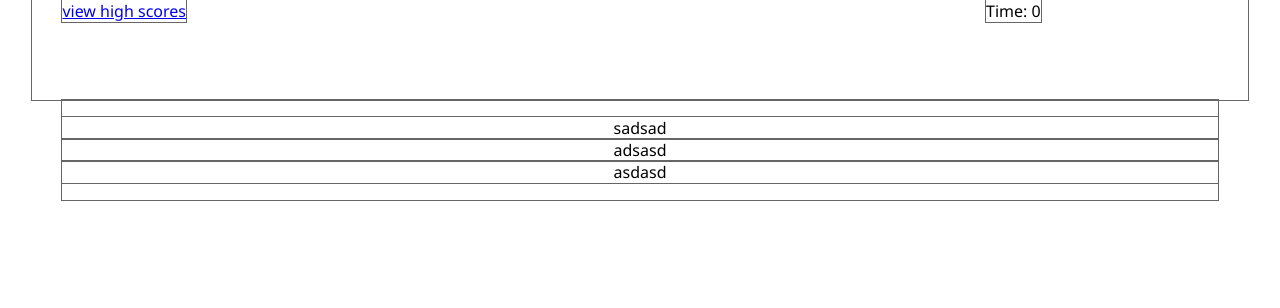
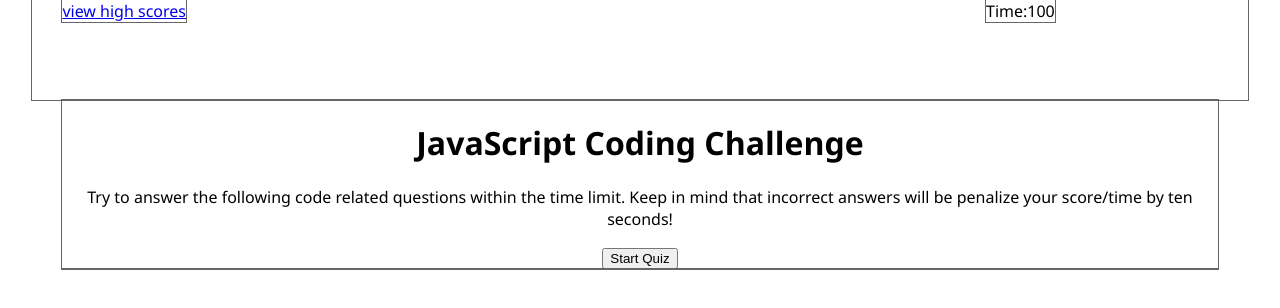
Before and after one commit to uobie80/javascript-code-quiz, a plain HTML site: page index.html in a window 1280 px wide. Drawn offline with Linux system fonts and the light colour scheme.

Commit message:
Created script.js and updated index.html files.

```diff
--- a/index.html
+++ b/index.html
@@ -10,16 +10,18 @@
             <header class="row">
                 <div class="wrapper">
                     <div class="col scores"><a href="#">view high scores</a></div>
-                    <div class="col">Time:<span class="timer"> 0</span></div>
+                    <div class="col">Time:<span id="time"></span></div>
                 </div>
             </header>
             <main class="wrapper">
                 <div class="row main-content">
-                    <div class="col" id="top-content">sadsad</div>
-                    <div class="col" id="mid-content">adsasd</div>
-                    <div class="col" id="bottom-content">asdasd</div>
+                    <div class="col" id="header"></div>
+                    <div class="col" id="top-content"><span id="questions"></span></div>
+                    <div class="col" id="mid-content"><span id="choices"></span></div>
+                    <div class="col" id="bottom-content"><span id="message"></span></div>
                 </div>
             </main>
         </div>
+        <script src="script.js"></script>
     </body>
 </html>
--- /dev/null
+++ b/script.js
@@ -0,0 +1,52 @@
+/* Select specific html tags to insert dynamic content into */
+var questionsEl1 = document.querySelector("#questions");
+var choiceEl1 = document.querySelector("#choices");
+var messageEl1 = document.querySelector("#message");
+var headerEl1 = document.querySelector("#header");
+var timeEl1 = document.querySelector("#time");
+
+/* Initialize time limit */
+time_limit = 100;
+
+/* Initialize array index for coding quesitons*/
+idx = 0;
+
+/* Create h1 tag and associated text */
+h1_text = document.createElement("h1");
+h1_text.textContent = "JavaScript Coding Challenge";
+headerEl1.appendChild(h1_text);
+
+/* Create p tag and add text to it */
+p1_text = document.createElement("p");
+p1_text.textContent = "Try to answer the following code related questions within the time limit.\
+                       Keep in mind that incorrect answers will be penalize your score/time by ten seconds!";
+headerEl1.appendChild(p1_text);
+
+/* Create button to start coding quiz */
+start_button = document.createElement("button");
+start_button.textContent = "Start Quiz";
+headerEl1.appendChild(start_button);
+
+
+/* Set the quiz timer */
+timeEl1.textContent = time_limit;
+
+/* Define list of questions to present to the user */
+questions = ["Statements should end with a ____.",
+             "Array indices start at  ____.",
+             "A number is a ____ in Javascript.",
+             "A for loop is used to ____ through a collection.",
+             "++ is known as the  ____ operator.",
+             "-- is known as the ____ operator.",
+             "< is known as the ____ sign.",
+             "> is know as the ___ sign.",
+             "The var keyword is used to do what?",
+             "Which property is used to determine the size of an array?"];
+
+/* Define list of answers to coding questions */
+correct_answer = ["semi-colon", "0", "datatype", "iterate", "increment",
+                  "decrement", "greater than", "less than", "declare a variable",
+                  "length" ];
+
+/* Define list of wrong choices to coding questions */
+wrong_choices = [];
```
